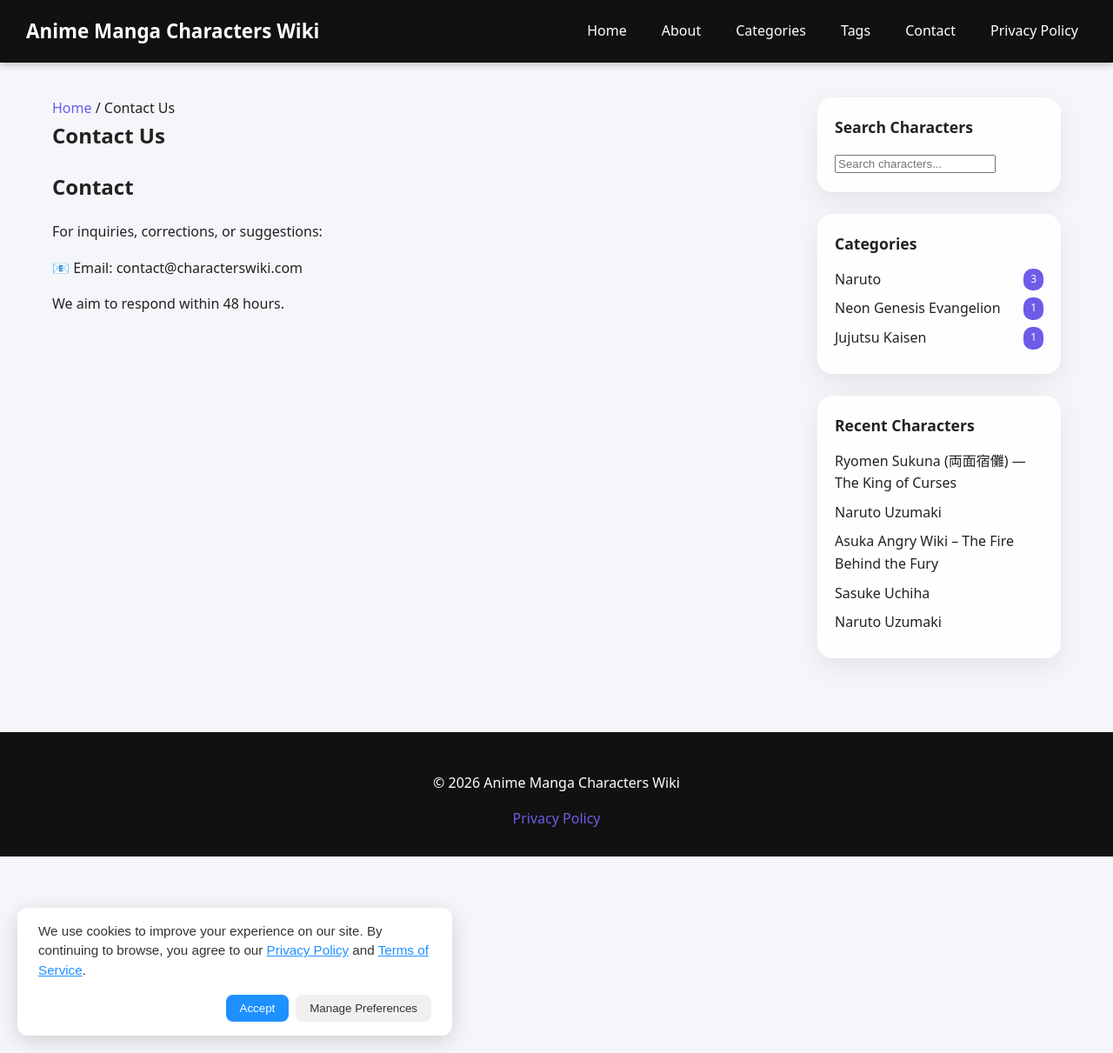
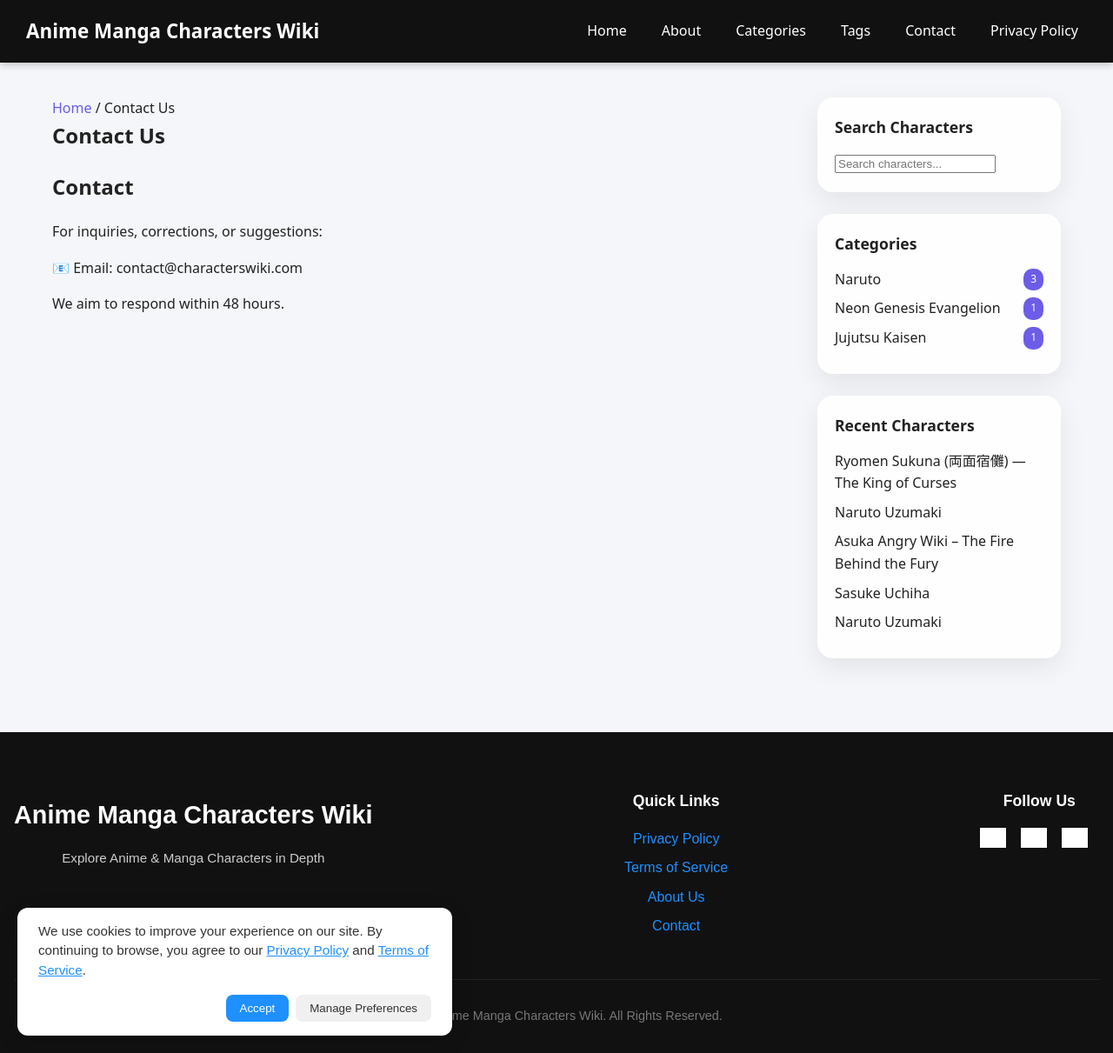
Before and after one commit to characterswiki/characters, a Jekyll site: the page built from _pages/contact.md, in a window 1280 px wide and 1211 px high. Shown: the whole window at 87% size. Built offline with Jekyll 4.4.1, drawn with Linux system fonts in a browser that asks for light colours; grey boxes are pictures that could not be loaded.

Commit message:
Update footer.html

```diff
--- a/_includes/footer.html
+++ b/_includes/footer.html
@@ -1,4 +1,121 @@
 <footer class="footer">
-<p>&copy; {{ site.time | date: "%Y" }} Anime Manga Characters Wiki</p>
-<a href="{{ site.baseurl }}/privacy-policy/">Privacy Policy</a>
+  <div class="footer-container">
+
+    <!-- Site Branding -->
+    <div class="footer-brand">
+      <h2>{{ site.title }}</h2>
+      <p>Explore Anime & Manga Characters in Depth</p>
+    </div>
+
+    <!-- Quick Links -->
+    <div class="footer-links">
+      <h3>Quick Links</h3>
+      <ul>
+        <li><a href="{{ site.baseurl }}/privacy-policy/">Privacy Policy</a></li>
+        <li><a href="{{ site.baseurl }}/terms/">Terms of Service</a></li>
+        <li><a href="{{ site.baseurl }}/about/">About Us</a></li>
+        <li><a href="{{ site.baseurl }}/contact/">Contact</a></li>
+      </ul>
+    </div>
+
+    <!-- Social Links (Optional) -->
+    <div class="footer-social">
+      <h3>Follow Us</h3>
+      <a href="#" target="_blank" aria-label="Facebook"><img src="{{ site.baseurl }}/assets/icons/facebook.svg" alt="Facebook"></a>
+      <a href="#" target="_blank" aria-label="Twitter"><img src="{{ site.baseurl }}/assets/icons/twitter.svg" alt="Twitter"></a>
+      <a href="#" target="_blank" aria-label="Instagram"><img src="{{ site.baseurl }}/assets/icons/instagram.svg" alt="Instagram"></a>
+    </div>
+
+  </div>
+
+  <!-- Footer Bottom -->
+  <div class="footer-bottom">
+    <p>&copy; {{ site.time | date: "%Y" }} {{ site.title }}. All Rights Reserved.</p>
+  </div>
+
+  <!-- Footer Styles -->
+  <style>
+    .footer {
+      background: #111;
+      color: #eee;
+      padding: 3rem 1rem 1rem;
+      font-family: sans-serif;
+    }
+
+    .footer a {
+      color: #1e90ff;
+      text-decoration: none;
+      transition: color 0.3s;
+    }
+    .footer a:hover {
+      color: #00bfff;
+    }
+
+    .footer-container {
+      display: flex;
+      flex-wrap: wrap;
+      justify-content: space-between;
+      max-width: 1300px;
+      margin: 0 auto;
+      gap: 2rem;
+    }
+
+    .footer-brand h2 {
+      font-size: 1.8rem;
+      margin-bottom: 0.5rem;
+      color: #fff;
+    }
+    .footer-brand p {
+      font-size: 0.95rem;
+      color: #ccc;
+    }
+
+    .footer-links h3,
+    .footer-social h3 {
+      margin-bottom: 0.8rem;
+      font-size: 1.1rem;
+      color: #fff;
+    }
+
+    .footer-links ul {
+      list-style: none;
+      padding: 0;
+    }
+    .footer-links ul li {
+      margin-bottom: 0.5rem;
+    }
+
+    .footer-social a {
+      display: inline-block;
+      margin-right: 0.8rem;
+      width: 30px;
+      height: 30px;
+    }
+    .footer-social a img {
+      width: 100%;
+      height: 100%;
+      object-fit: contain;
+      filter: brightness(0) invert(1);
+      transition: filter 0.3s;
+    }
+    .footer-social a:hover img {
+      filter: brightness(0) invert(0.6);
+    }
+
+    .footer-bottom {
+      text-align: center;
+      margin-top: 2rem;
+      font-size: 0.9rem;
+      color: #777;
+      border-top: 1px solid #222;
+      padding-top: 1rem;
+    }
+
+    @media (max-width: 900px) {
+      .footer-container {
+        flex-direction: column;
+        gap: 1.5rem;
+      }
+    }
+  </style>
 </footer>
```
